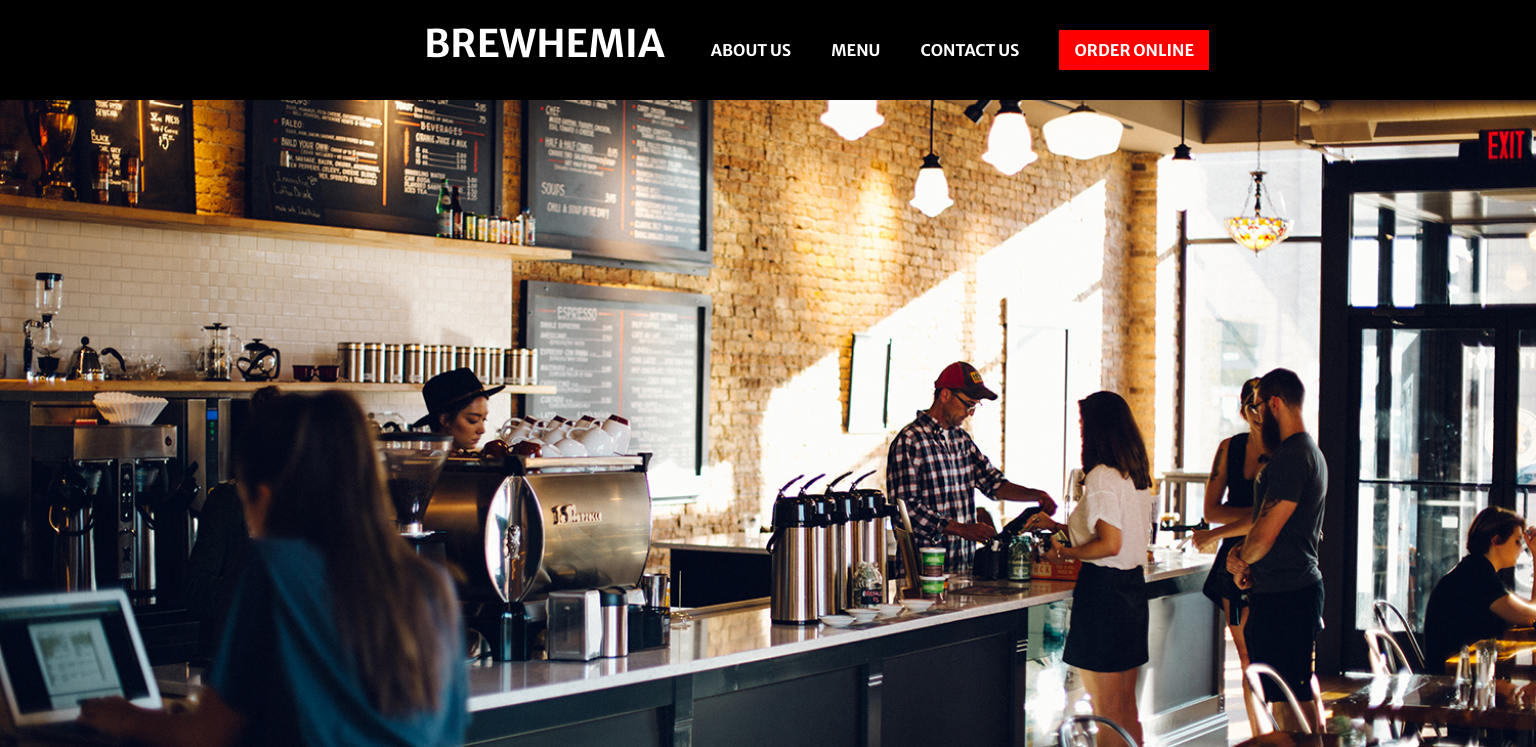
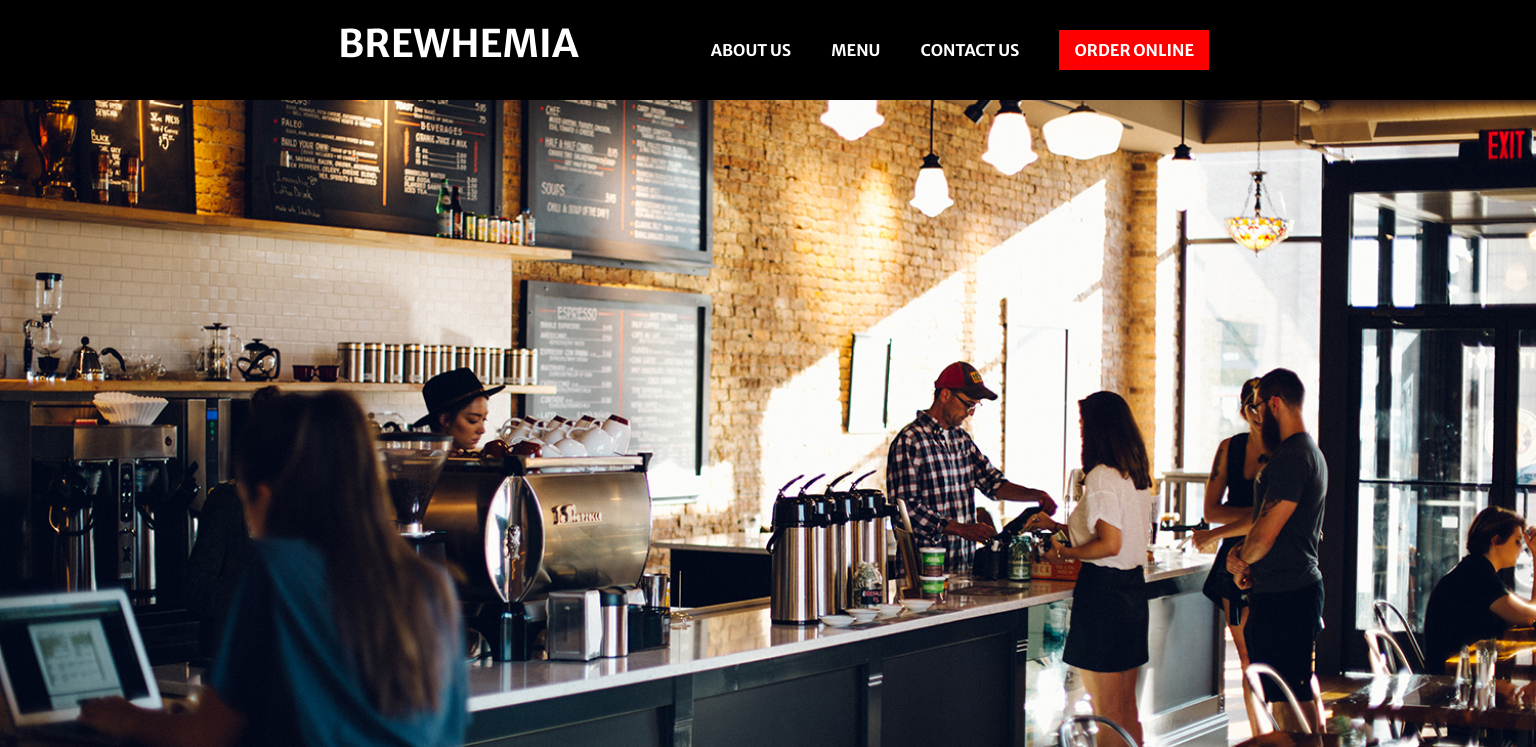
Before and after one commit to welbinator/brewhemia, a PHP site: page / in a window 1536 px wide. Shown: the top 747 px of the page. Run offline with PHP 8.4, Linux system fonts and the light colour scheme.

Commit message:
container media query

```diff
--- a/assets/css/styles.css
+++ b/assets/css/styles.css
@@ -286,3 +286,8 @@ nav ul {
 }
 
 }
+@media screen and (min-width: 1380px) {
+    .container {
+        width: 900px;
+    }
+}
```
